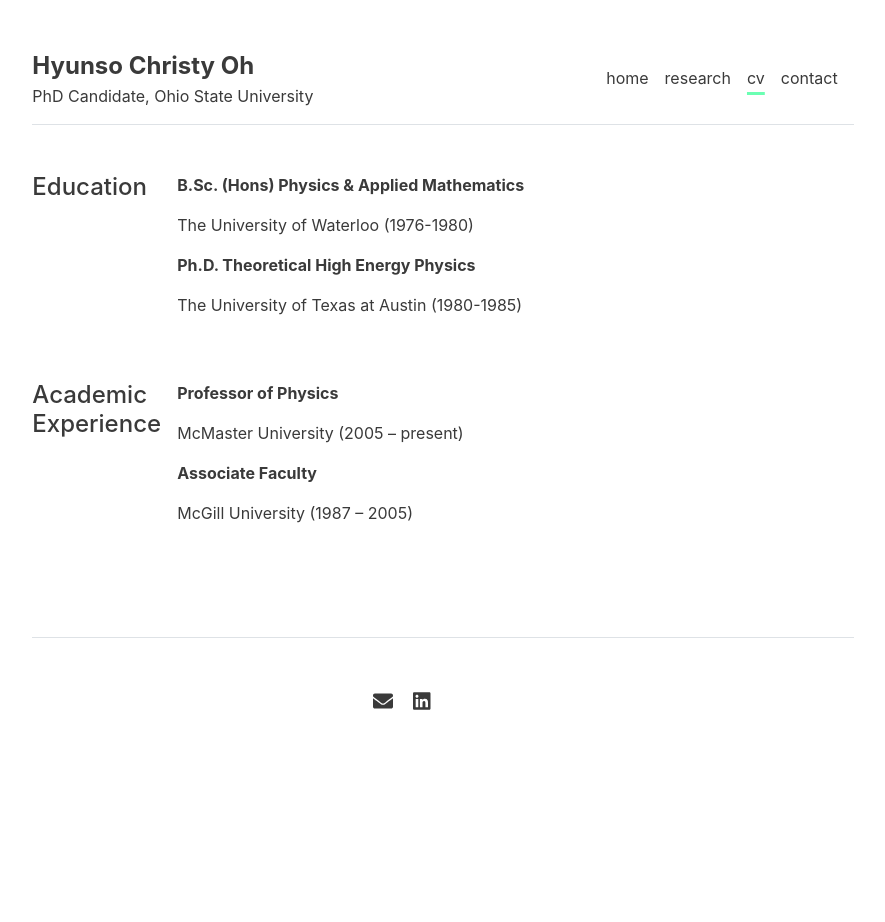
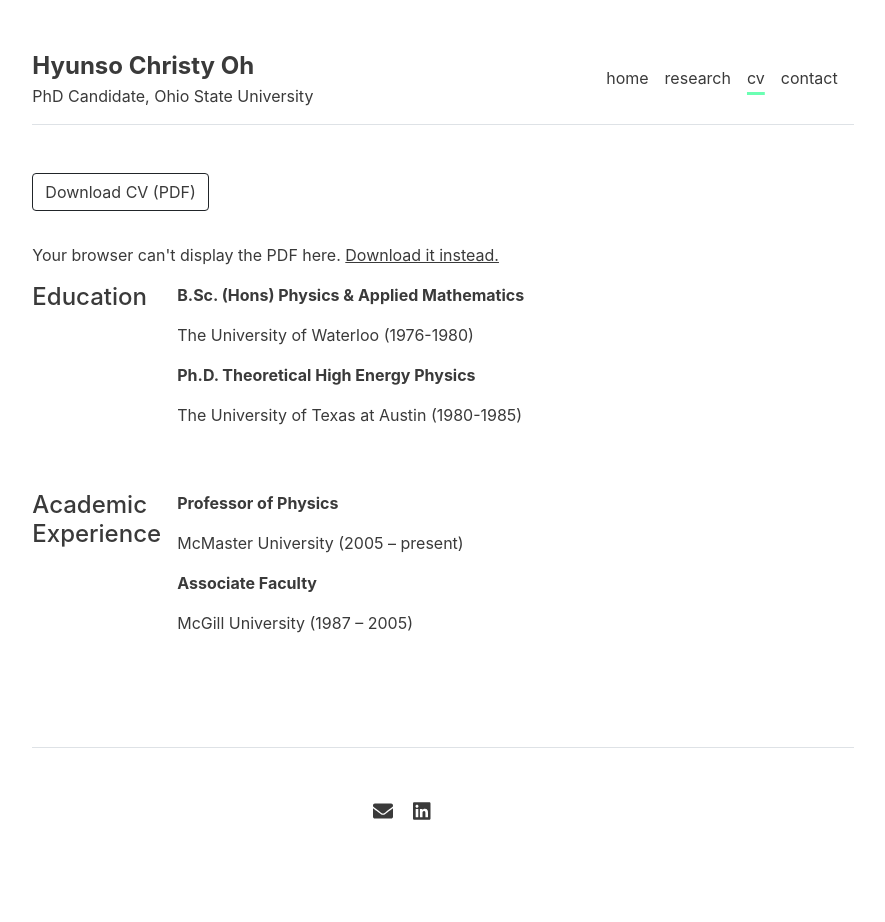
Before and after one commit to hyunso-christy-oh/hyunso-christy-oh.github.io, a Jekyll site: the page built from cv.md, in a window 1280 px wide. Shown: the whole page, without its empty margins (197-1082 px from the left). Built offline with Jekyll 4.4.1, drawn with Linux system fonts in a browser that asks for light colours; before the commit the page ends 900 px from its top, so only the background shows below that.

Commit message:
Update cv.md

```diff
--- a/cv.md
+++ b/cv.md
@@ -2,3 +2,10 @@
 layout: cv
 title: "CV"
 ---
+
+<a class="btn btn-outline-dark mb-3" href="{{ site.github.url }}/assets/cv.pdf" download>Download CV (PDF)</a>
+
+<object data="{{ site.github.url }}/assets/cv.pdf" type="application/pdf" width="100%" style="height: 85vh;">
+  <p>Your browser can't display the PDF here.
+  <a href="{{ site.github.url }}/assets/cv.pdf" download>Download it instead.</a></p>
+</object>
```
